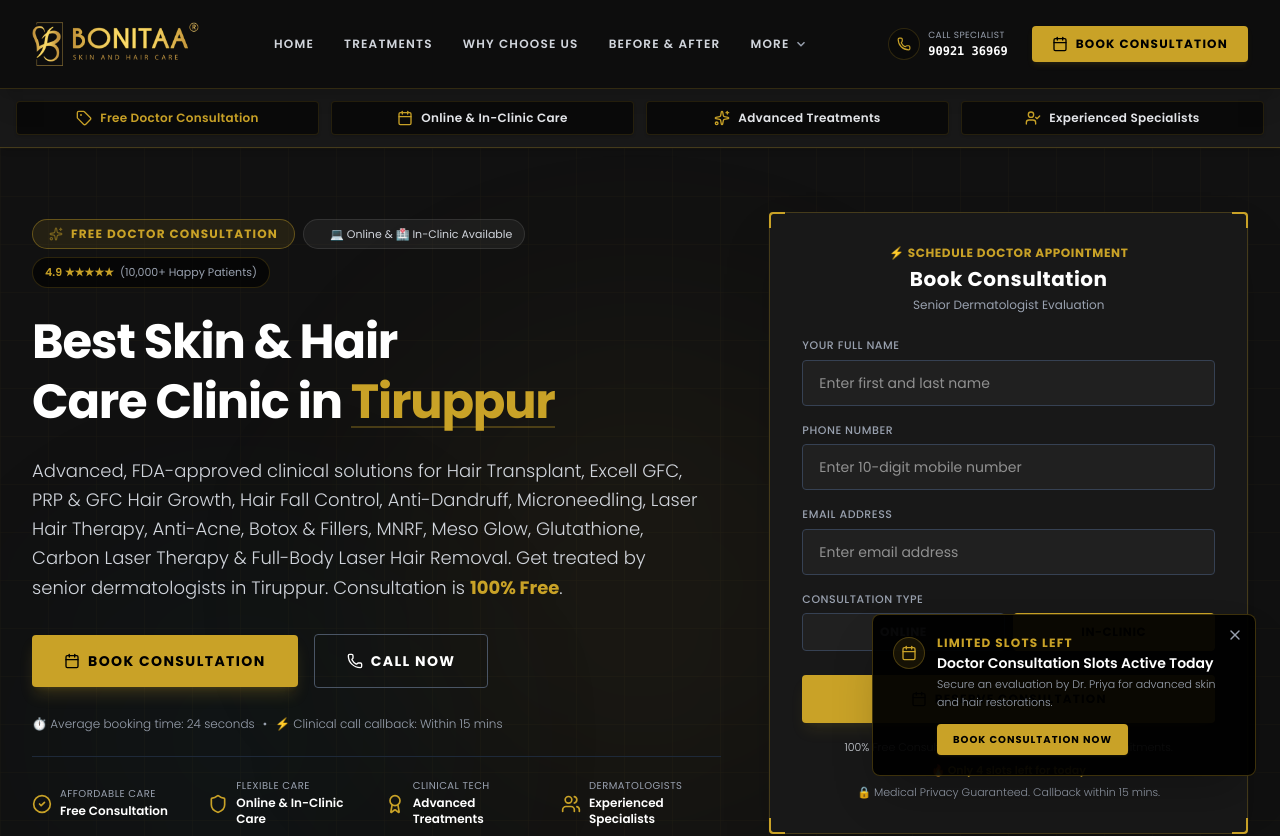
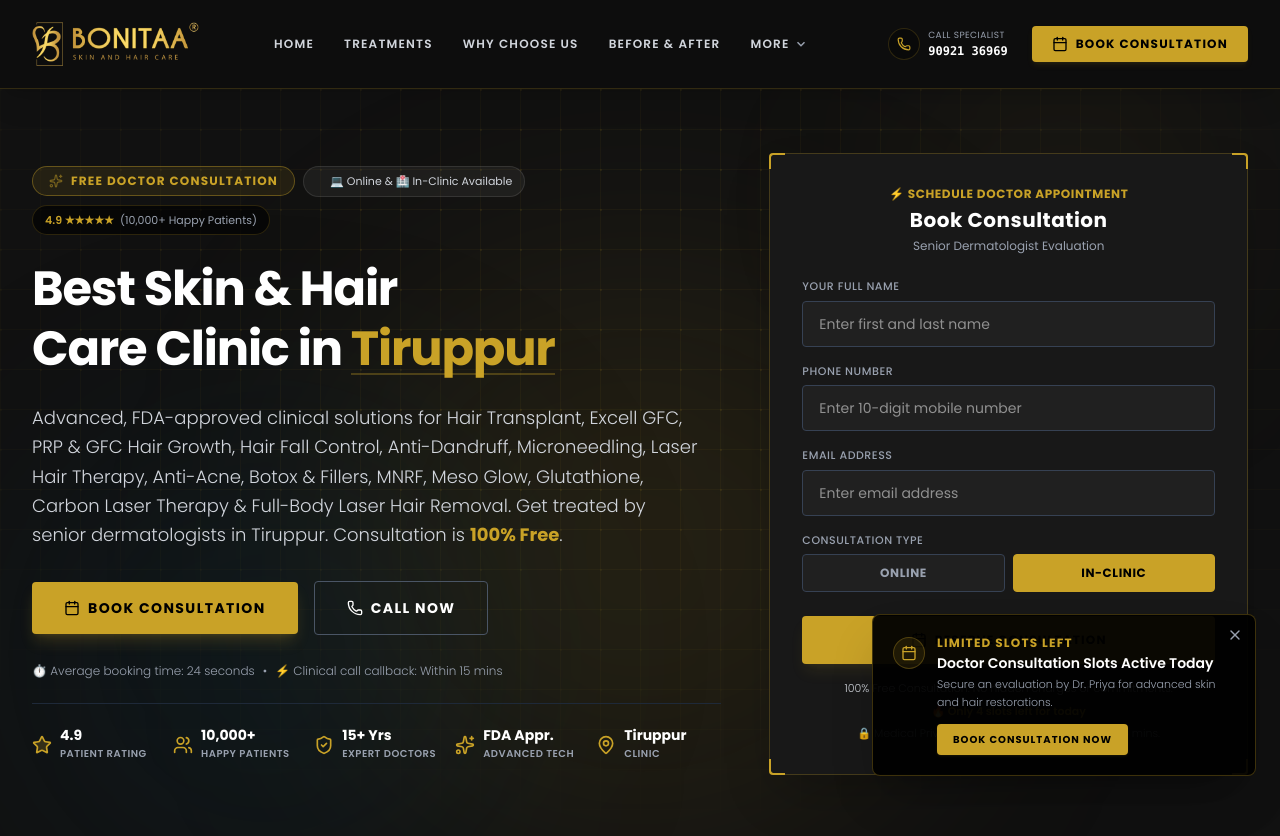
Before and after one commit to abishek2605/sarath-clicinc, a React (Vite) app: page / in a window 1280 px wide. Shown: the top 836 px of the page. Built offline with nearby package versions, Linux system fonts and the light colour scheme.

Commit message:
refactor: update hero background and trust bar
- Enhanced hero background grid visualization.
- Updated TrustBar and WhyChooseUs stats with improved clinic credentials and data points.
- Refactored TrustBar layout for better clarity.

```diff
--- a/src/App.tsx
+++ b/src/App.tsx
@@ -1,6 +1,5 @@
 import React, { useState, useEffect } from 'react';
 import Header from './components/Header';
-import TrustBar from './components/TrustBar';
 import Hero from './components/Hero';
 import Treatments from './components/Treatments';
 import WhyChooseUs from './components/WhyChooseUs';
@@ -124,10 +123,7 @@
       {/* 1. Navigation Header */}
       <Header onBookClick={handleGlobalBookClick} />
 
-      {/* 2. Key Trust Bar */}
-      <TrustBar />
-
-      {/* 3. Main content sections with distinct visual separators */}
+      {/* 2. Main content sections with distinct visual separators */}
       <main id="main-content">
         <Hero onSuccess={handleLeadSuccess} />
 
--- a/src/components/Hero.tsx
+++ b/src/components/Hero.tsx
@@ -1,5 +1,5 @@
 import React, { useState } from 'react';
-import { Phone, Calendar, Shield, Award, Users, CheckCircle2, Sparkles, AlertCircle } from 'lucide-react';
+import { Phone, Calendar, Shield, Award, Users, CheckCircle2, Sparkles, AlertCircle, Star, ShieldCheck, MapPin } from 'lucide-react';
 import { LeadSubmission } from '../types';
 import { sendLeadToFormspree } from '../services/formspree';
 
@@ -111,19 +111,38 @@
   return (
     <section id="home" className="relative min-h-[calc(100vh-120px)] pt-8 sm:pt-12 lg:pt-16 pb-16 flex items-center justify-center bg-[#111111] overflow-hidden">
       {/* Background with luxury black overlay, clinical blue-grey glows, and golden particle grids */}
-      <div className="absolute inset-0 z-0">
-        {/* Subtle Luxury Grid Overlay */}
+      <div className="absolute inset-0 z-0 pointer-events-none overflow-hidden" id="hero-background-grid">
+        {/* Modern Crisp Grid Box Structure */}
         <div
-          className="absolute inset-0 opacity-[0.05] pointer-events-none"
+          className="absolute inset-0 opacity-20"
           style={{
-            backgroundImage: `linear-gradient(to right, rgba(212, 175, 55, 0.5) 1px, transparent 1px), linear-gradient(to bottom, rgba(212, 175, 55, 0.5) 1px, transparent 1px)`,
-            backgroundSize: '48px 48px'
+            backgroundImage: `
+              linear-gradient(to right, rgba(201, 162, 39, 0.25) 1px, transparent 1px),
+              linear-gradient(to bottom, rgba(201, 162, 39, 0.25) 1px, transparent 1px)
+            `,
+            backgroundSize: '40px 40px',
+            maskImage: 'radial-gradient(ellipse 80% 70% at 50% 35%, #000 40%, transparent 95%)',
+            WebkitMaskImage: 'radial-gradient(ellipse 80% 70% at 50% 35%, #000 40%, transparent 95%)'
           }}
-        ></div>
-        {/* Subtle Golden Glow Circle */}
-        <div className="absolute top-1/4 left-1/2 -translate-x-1/2 w-[500px] h-[500px] rounded-full bg-gold/5 blur-[120px] pointer-events-none"></div>
-        {/* Clinical Teal-Blue Glow */}
-        <div className="absolute -bottom-10 left-10 w-[400px] h-[400px] rounded-full bg-cyan-900/5 blur-[100px] pointer-events-none"></div>
+        />
+
+        {/* Grid Box Corner Nodes / Tech Dots */}
+        <div
+          className="absolute inset-0 opacity-15"
+          style={{
+            backgroundImage: `radial-gradient(circle at 1px 1px, rgba(201, 162, 39, 0.6) 1.5px, transparent 0)`,
+            backgroundSize: '40px 40px',
+            maskImage: 'radial-gradient(ellipse 75% 65% at 50% 30%, #000 35%, transparent 90%)',
+            WebkitMaskImage: 'radial-gradient(ellipse 75% 65% at 50% 30%, #000 35%, transparent 90%)'
+          }}
+        />
+
+        {/* Ambient Warm Golden Glow Center */}
+        <div className="absolute top-1/4 left-1/2 -translate-x-1/2 w-[600px] h-[550px] rounded-full bg-gold/10 blur-[130px]" />
+        {/* Top Corner Amber Accent */}
+        <div className="absolute -top-16 right-10 w-[350px] h-[350px] rounded-full bg-gold/5 blur-[100px]" />
+        {/* Clinical Deep Cyan/Slate Accent */}
+        <div className="absolute -bottom-10 left-10 w-[450px] h-[450px] rounded-full bg-cyan-950/20 blur-[110px]" />
       </div>
 
       <div className="relative z-10 max-w-7xl mx-auto px-4 sm:px-6 lg:px-8 w-full">
@@ -196,36 +215,44 @@
             </div>
 
             {/* Trust Badges Bar */}
-            <div className="grid grid-cols-2 md:grid-cols-4 gap-4 pt-6 border-t border-gray-800" id="hero-trust-indicators">
-              <div className="flex items-center gap-2" id="indicator-fee">
-                <CheckCircle2 className="w-5 h-5 text-gold shrink-0" />
+            <div className="grid grid-cols-2 sm:grid-cols-3 lg:grid-cols-5 gap-3 sm:gap-4 pt-6 border-t border-gray-800" id="hero-trust-indicators">
+              <div className="flex items-center gap-2" id="indicator-rating">
+                <Star className="w-5 h-5 text-gold shrink-0 fill-gold/20" />
                 <div className="text-left">
-                  <p className="text-[10px] uppercase tracking-wider text-gray-400 leading-none">Affordable Care</p>
-                  <p className="text-xs font-semibold text-white mt-1">Free Consultation</p>
+                  <p className="text-xs sm:text-sm font-bold text-white leading-none">4.9</p>
+                  <p className="text-[10px] uppercase tracking-wider text-gray-400 font-semibold mt-1">PATIENT RATING</p>
                 </div>
               </div>
 
-              <div className="flex items-center gap-2" id="indicator-sameday">
-                <Shield className="w-5 h-5 text-gold shrink-0" />
+              <div className="flex items-center gap-2" id="indicator-patients">
+                <Users className="w-5 h-5 text-gold shrink-0" />
                 <div className="text-left">
-                  <p className="text-[10px] uppercase tracking-wider text-gray-400 leading-none">Flexible Care</p>
-                  <p className="text-xs font-semibold text-white mt-1">Online & In-Clinic Care</p>
+                  <p className="text-xs sm:text-sm font-bold text-white leading-none">10,000+</p>
+                  <p className="text-[10px] uppercase tracking-wider text-gray-400 font-semibold mt-1">HAPPY PATIENTS</p>
+                </div>
+              </div>
+
+              <div className="flex items-center gap-2" id="indicator-doctors">
+                <ShieldCheck className="w-5 h-5 text-gold shrink-0" />
+                <div className="text-left">
+                  <p className="text-xs sm:text-sm font-bold text-white leading-none">15+ Yrs</p>
+                  <p className="text-[10px] uppercase tracking-wider text-gray-400 font-semibold mt-1">EXPERT DOCTORS</p>
                 </div>
               </div>
 
               <div className="flex items-center gap-2" id="indicator-tech">
-                <Award className="w-5 h-5 text-gold shrink-0" />
+                <Sparkles className="w-5 h-5 text-gold shrink-0" />
                 <div className="text-left">
-                  <p className="text-[10px] uppercase tracking-wider text-gray-400 leading-none">Clinical Tech</p>
-                  <p className="text-xs font-semibold text-white mt-1">Advanced Treatments</p>
+                  <p className="text-xs sm:text-sm font-bold text-white leading-none">FDA Appr.</p>
+                  <p className="text-[10px] uppercase tracking-wider text-gray-400 font-semibold mt-1">ADVANCED TECH</p>
                 </div>
               </div>
 
-              <div className="flex items-center gap-2" id="indicator-doctors">
-                <Users className="w-5 h-5 text-gold shrink-0" />
+              <div className="flex items-center gap-2 col-span-2 sm:col-span-1" id="indicator-location">
+                <MapPin className="w-5 h-5 text-gold shrink-0" />
                 <div className="text-left">
-                  <p className="text-[10px] uppercase tracking-wider text-gray-400 leading-none">Dermatologists</p>
-                  <p className="text-xs font-semibold text-white mt-1">Experienced Specialists</p>
+                  <p className="text-xs sm:text-sm font-bold text-white leading-none">Tiruppur</p>
+                  <p className="text-[10px] uppercase tracking-wider text-gray-400 font-semibold mt-1">CLINIC</p>
                 </div>
               </div>
             </div>
--- a/src/components/TrustBar.tsx
+++ b/src/components/TrustBar.tsx
@@ -1,43 +1,58 @@
 import React from 'react';
-import { Tag, Calendar, Sparkles, UserCheck } from 'lucide-react';
+import { Star, Users, ShieldCheck, Sparkles, MapPin } from 'lucide-react';
 
 export default function TrustBar() {
   const trustItems = [
     {
-      icon: <Tag className="w-4 h-4 text-gold shrink-0" />,
-      text: 'Free Doctor Consultation',
+      icon: <Star className="w-4 h-4 text-gold shrink-0 fill-gold/30" />,
+      primary: '4.9',
+      secondary: 'PATIENT RATING',
+      highlight: false
+    },
+    {
+      icon: <Users className="w-4 h-4 text-gold shrink-0" />,
+      primary: '10,000+',
+      secondary: 'HAPPY PATIENTS',
       highlight: true
     },
     {
-      icon: <Calendar className="w-4 h-4 text-gold shrink-0" />,
-      text: 'Online & In-Clinic Care',
+      icon: <ShieldCheck className="w-4 h-4 text-gold shrink-0" />,
+      primary: '15+ Yrs',
+      secondary: 'EXPERT DOCTORS',
       highlight: false
     },
     {
       icon: <Sparkles className="w-4 h-4 text-gold shrink-0" />,
-      text: 'Advanced Treatments',
+      primary: 'FDA Appr.',
+      secondary: 'ADVANCED TECH',
       highlight: false
     },
     {
-      icon: <UserCheck className="w-4 h-4 text-gold shrink-0" />,
-      text: 'Experienced Specialists',
+      icon: <MapPin className="w-4 h-4 text-gold shrink-0" />,
+      primary: 'Tiruppur',
+      secondary: 'CLINIC',
       highlight: false
     },
   ];
 
   return (
-    <div className="bg-[#181818] border-b border-gold/25 py-3 px-4 text-white text-xs relative z-30 shadow-md" id="trust-bar">
+    <div className="bg-[#181818] border-b border-gold/25 py-2.5 px-4 text-white text-xs relative z-30 shadow-md" id="trust-bar">
       <div className="max-w-7xl mx-auto">
-        <div className="grid grid-cols-2 md:grid-cols-4 gap-2 sm:gap-3">
+        <div className="grid grid-cols-2 sm:grid-cols-3 lg:grid-cols-5 gap-2 sm:gap-3">
           {trustItems.map((item, idx) => (
             <div
               key={idx}
-              className="flex items-center justify-center gap-2 py-2 px-3 rounded bg-black/60 border border-gold/15 hover:border-gold/40 transition-all shadow-sm"
+              className={`flex items-center justify-center gap-2 py-2 px-2.5 rounded bg-black/60 border border-gold/15 hover:border-gold/40 transition-all shadow-sm ${idx === 4 ? 'col-span-2 sm:col-span-1' : ''}`}
             >
               {item.icon}
-              <span className={`font-semibold text-[11px] sm:text-xs tracking-wide whitespace-nowrap ${item.highlight ? 'text-gold font-bold' : 'text-gray-200'}`}>
-                {item.text}
-              </span>
+              <div className="flex items-center gap-1.5 whitespace-nowrap">
+                <span className={`font-bold text-xs tracking-tight ${item.highlight ? 'text-gold' : 'text-white'}`}>
+                  {item.primary}
+                </span>
+                <span className="text-[10px] uppercase tracking-wider text-gray-300 font-medium">
+                  {item.secondary}
+                </span>
+              </div>
             </div>
           ))}
         </div>
--- a/src/components/WhyChooseUs.tsx
+++ b/src/components/WhyChooseUs.tsx
@@ -47,8 +47,8 @@
 
   const stats = [
     { number: '10,000+', label: 'Happy Patients' },
-    { number: '10+', label: 'Years Experience' },
-    { number: '98.7%', label: 'Success Rate' },
+    { number: '15+ Yrs', label: 'Expert Doctors' },
+    { number: 'FDA Appr.', label: 'Advanced Tech' },
     { number: '4.9★', label: 'Patient Rating' }
   ];
 
```
